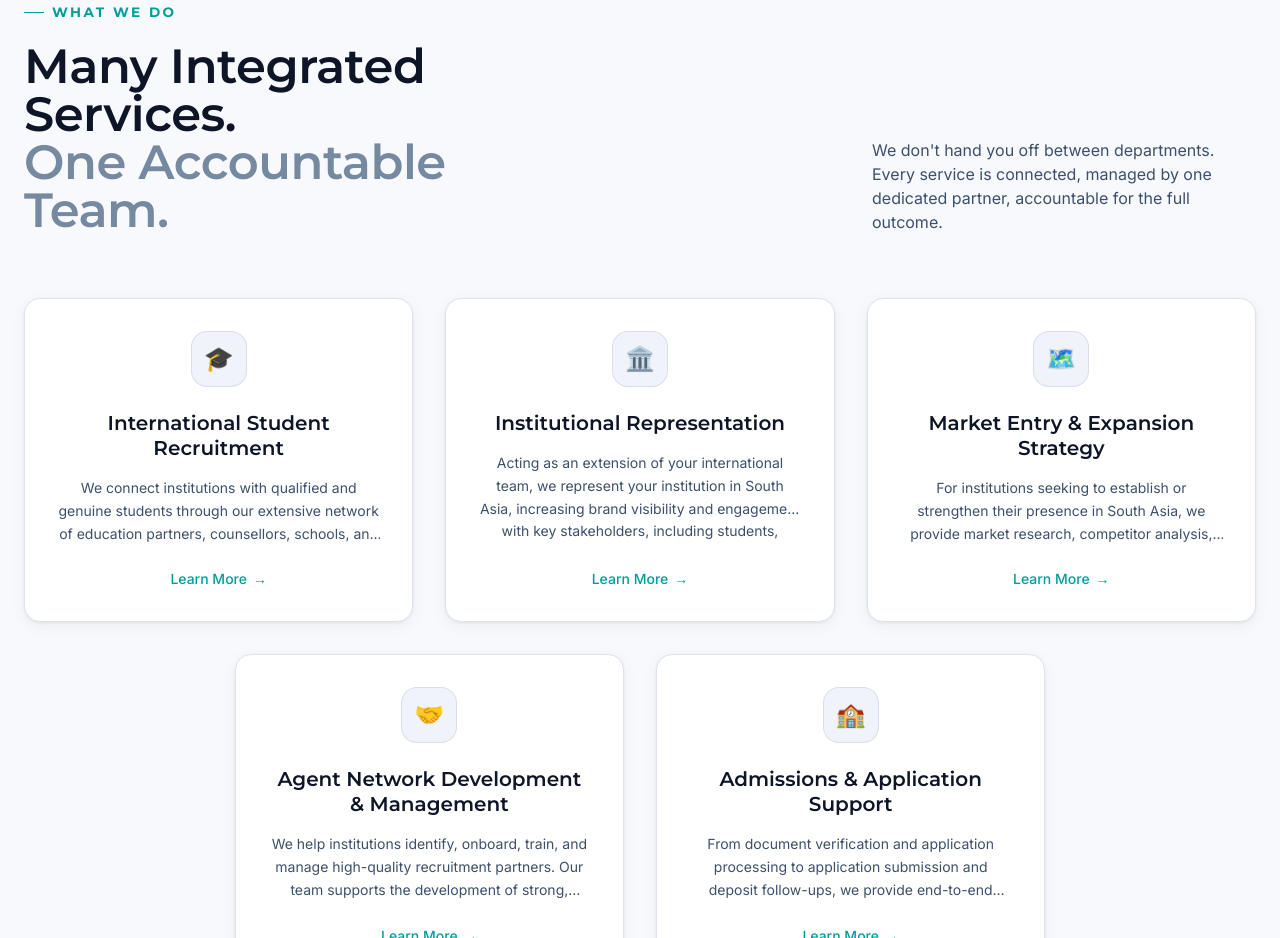
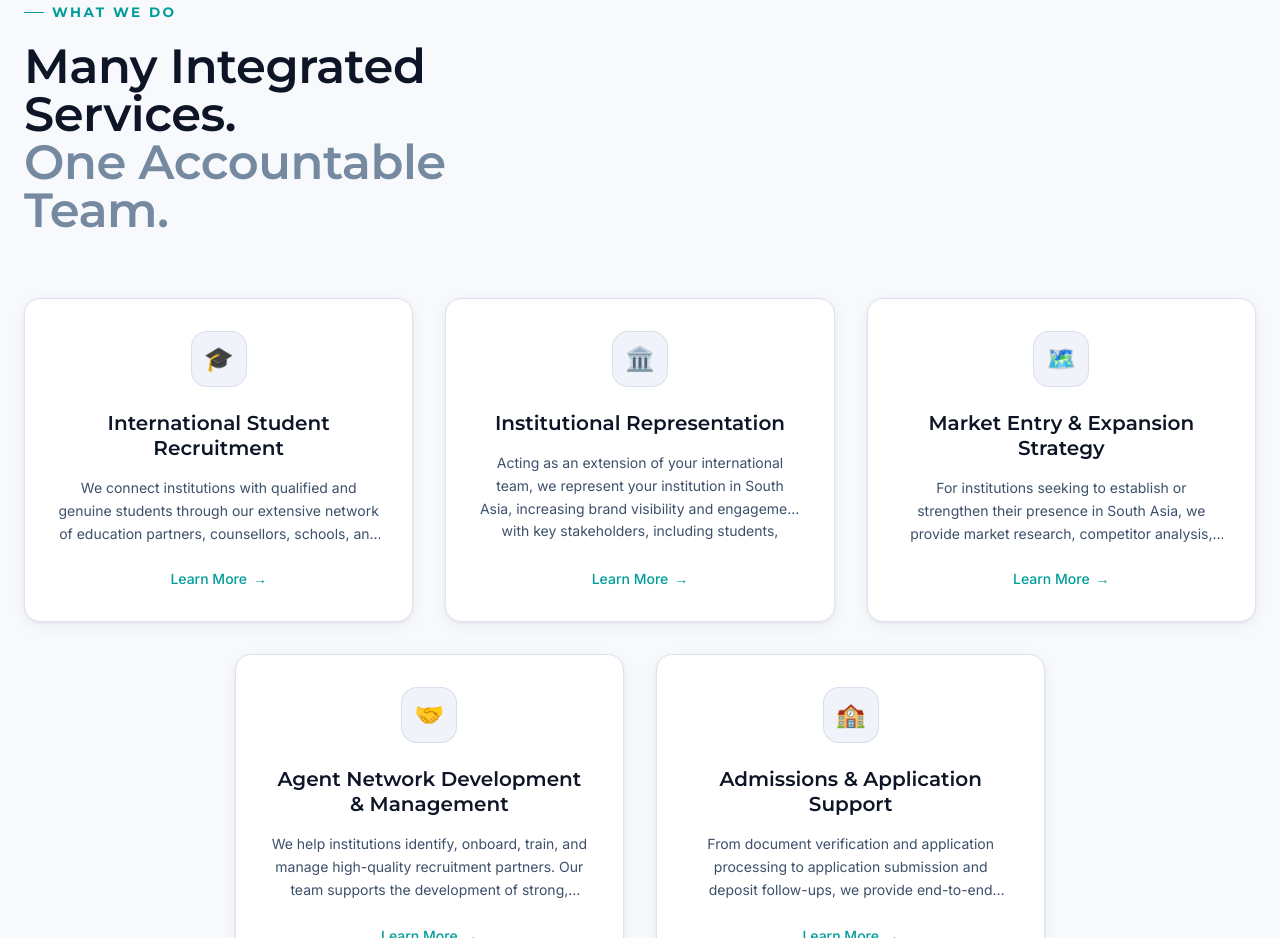
Before and after one commit to Mukul2006-1/Edreach_International, a Next.js app: page / in a window 1280 px wide. Shown: the part 960-1898 px from the top of the page. Built offline with nearby package versions, Linux system fonts and the light colour scheme.

Commit message:
Minor change

```diff
--- a/src/components/sections/ServicesOverview.tsx
+++ b/src/components/sections/ServicesOverview.tsx
@@ -13,9 +13,9 @@ export function ServicesOverview() {
             Many Integrated Services.<br />
             <em className="not-italic text-ink-300">One Accountable Team.</em>
           </h2>
-          <p className="text-ink-500 max-w-sm leading-relaxed text-sm lg:text-base">
+          {/* <p className="text-ink-500 max-w-sm leading-relaxed text-sm lg:text-base">
             We don't hand you off between departments. Every service is connected, managed by one dedicated partner, accountable for the full outcome.
-          </p>
+          </p> */}
         </div>
       </FadeIn>
       <div className="flex flex-wrap justify-center gap-8">
```
